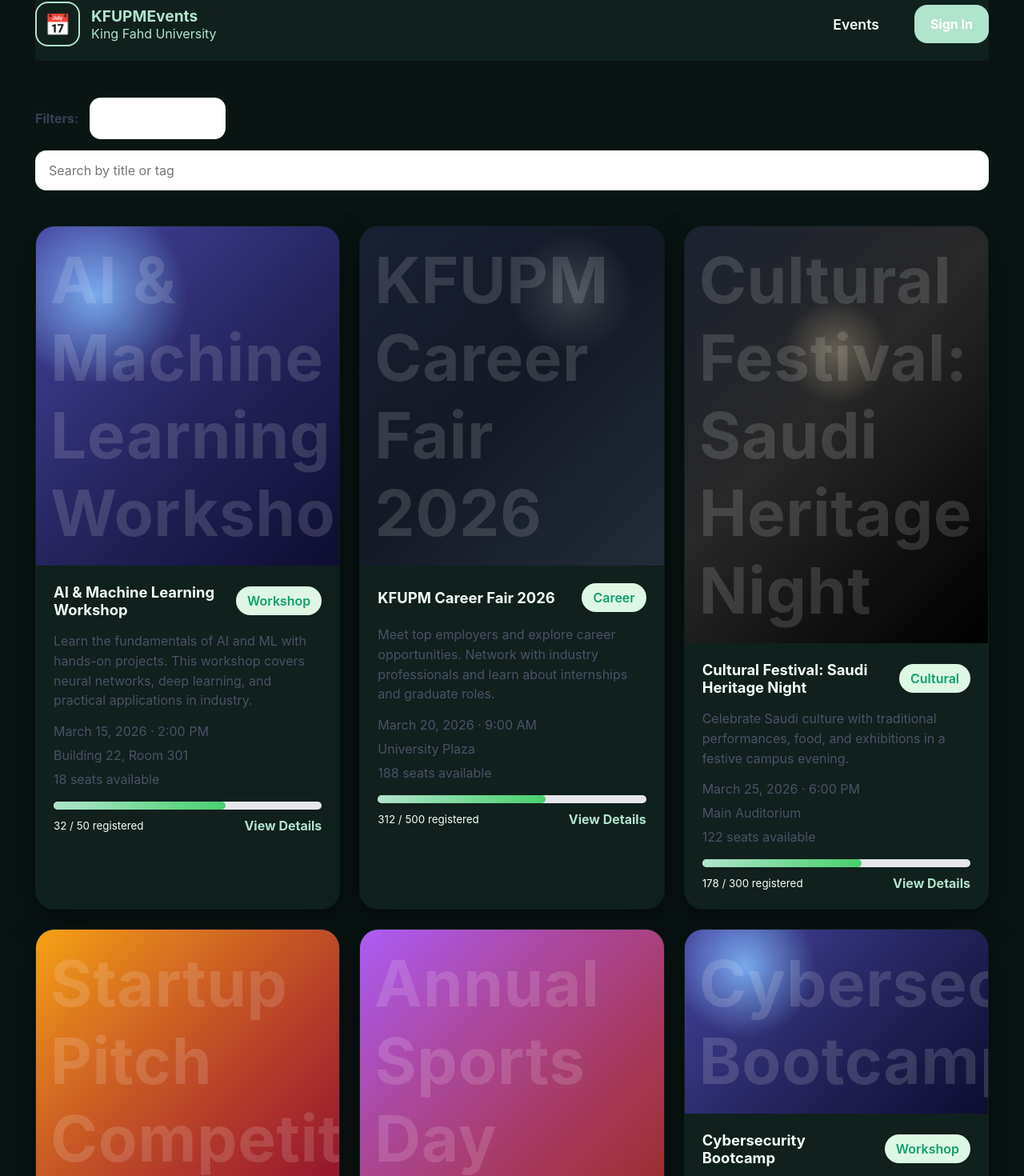
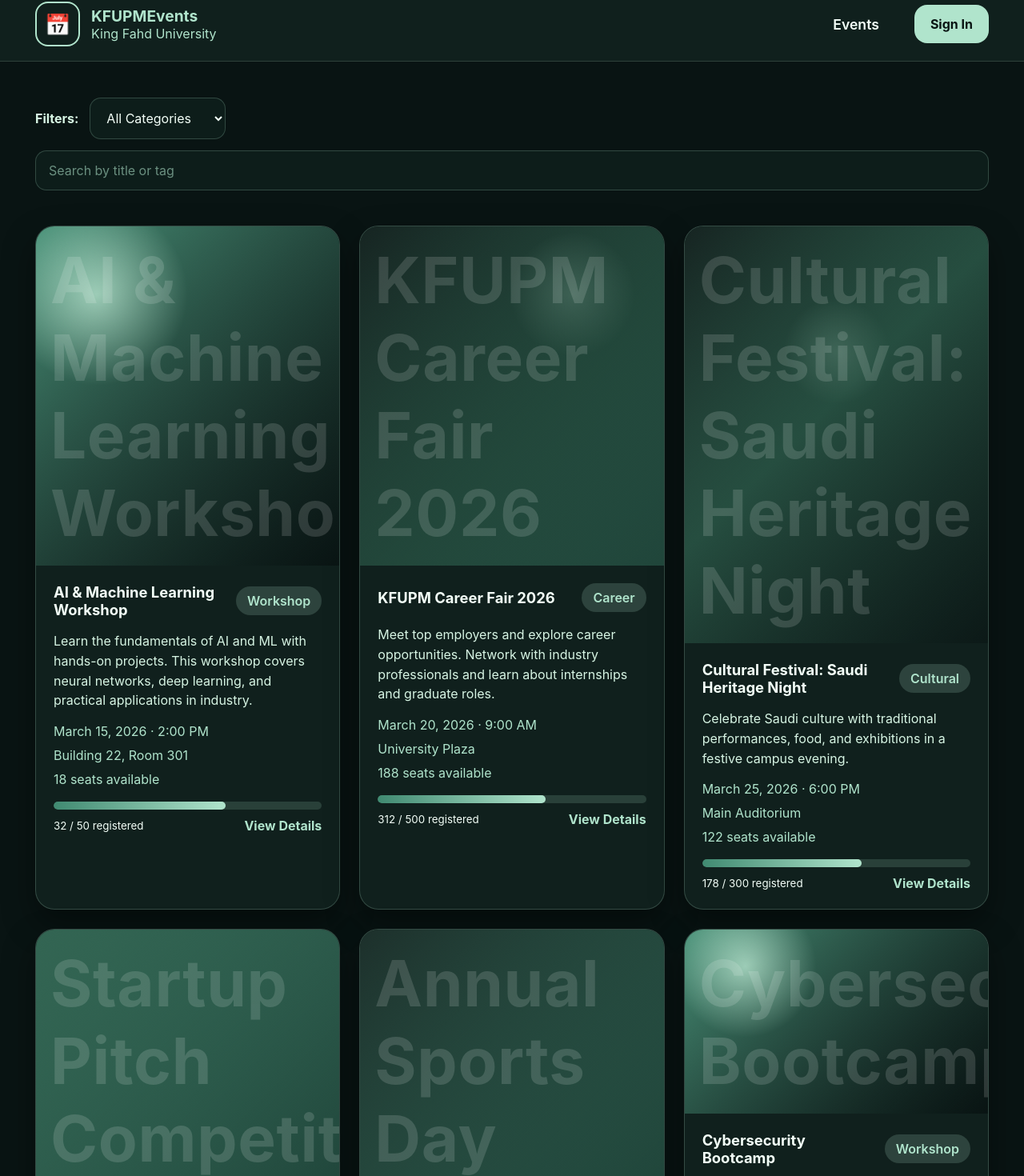
Before and after one commit to B9-2/SWE-363-KFUPMEvent-Project, a React (Vite) app: page / in a window 1280 px wide. Shown: the part 16-1486 px from the top of the page at 80% size. Built offline with nearby package versions, Linux system fonts and the light colour scheme.

Commit message:
theme color of the website

```diff
--- a/src/styles/app.css
+++ b/src/styles/app.css
@@ -32,6 +32,7 @@
 a { color: inherit; text-decoration: none; }
 button, input, select, textarea { font: inherit; }
 button { cursor: pointer; }
+input::placeholder, textarea::placeholder { color: rgba(176, 228, 204, 0.58); }
 
 .shell {
   width: min(1280px, calc(100% - 88px));
@@ -42,7 +43,8 @@
   position: sticky;
   top: 0;
   z-index: 10;
-  box-shadow: 0 1px 0 rgba(16, 24, 40, 0.08);
+  background: var(--surface);
+  box-shadow: 0 1px 0 var(--line);
 }
 
 .navbar {
@@ -93,7 +95,7 @@
   margin-left: auto;
 }
 .nav-links a {
-  color: #344054;
+  color: var(--muted);
   font-size: 1.1rem;
 }
 .nav-links a.active { color: var(--text); font-weight: 600; }
@@ -116,8 +118,8 @@
 
 .page-section { padding: 30px 0 48px; }
 .hero-banner {
-  background: linear-gradient(135deg, #079a34, #04872c);
-  color: white;
+  background: linear-gradient(135deg, #285a48 0%, #408a71 48%, #091413 100%);
+  color: var(--text);
   padding: 64px 0 80px;
 }
 .hero-banner h1 { font-size: clamp(2.4rem, 6vw, 4.2rem); margin: 0 0 12px; }
@@ -127,7 +129,7 @@
   display: flex;
   align-items: center;
   gap: 12px;
-  background: white;
+  background: var(--field);
   border: 1px solid var(--line);
   border-radius: 18px;
   padding: 0 18px;
@@ -146,7 +148,7 @@
   border: 1px solid var(--line);
   border-radius: 14px;
   padding: 14px 16px;
-  background: #fff;
+  background: var(--field);
   color: var(--text);
 }
 .search-bar input { border: 0; padding-left: 0; }
@@ -160,13 +162,14 @@
   margin-bottom: 28px;
   padding: 16px 0;
 }
-.filter-label { font-weight: 700; color: #344054; }
+.filter-label { font-weight: 700; color: var(--text-soft); }
 .filter-row select {
   border: 1px solid var(--line);
   border-radius: 14px;
   padding: 14px 16px;
   min-width: 170px;
-  background: white;
+  background: var(--field);
+  color: var(--text);
 }
 
 .section-heading { margin-bottom: 20px; }
@@ -188,17 +191,17 @@
 
 .event-card, .ticket-card, .card, .table-card, .empty-card, .stat-card {
   background: var(--surface);
-  border: 1px solid rgba(16, 24, 40, 0.05);
+  border: 1px solid var(--line);
   border-radius: 24px;
   box-shadow: var(--shadow);
 }
 .event-card { overflow: hidden; }
 .event-card-link { display: block; transition: transform 0.22s ease, box-shadow 0.22s ease, border-color 0.22s ease; }
-.event-card-link:hover { transform: translateY(-6px); box-shadow: 0 24px 42px rgba(16, 24, 40, 0.13); border-color: rgba(12, 164, 60, 0.22); }
+.event-card-link:hover { transform: translateY(-6px); box-shadow: 0 24px 42px rgba(0, 0, 0, 0.46); border-color: rgba(176, 228, 204, 0.42); }
 .event-card-link:hover .theme-image { transform: scale(1.03); }
 .event-card-body { padding: 22px; }
 .event-card h3 { margin: 0; font-size: 1.15rem; }
-.event-card p { color: #475467; line-height: 1.55; min-height: 72px; }
+.event-card p { color: var(--text-soft); line-height: 1.55; min-height: 72px; }
 .event-card-head, .ticket-row, .event-footer, .action-row { display: flex; align-items: center; justify-content: space-between; gap: 12px; }
 .card-link-text { color: var(--primary); font-weight: 700; }
 .event-meta-list {
@@ -207,12 +210,12 @@
   margin: 0 0 18px;
   display: grid;
   gap: 10px;
-  color: #475467;
+  color: var(--muted);
 }
 .progress-line {
   height: 10px;
   border-radius: 999px;
-  background: #e5e7eb;
+  background: rgba(176, 228, 204, 0.16);
   overflow: hidden;
   margin: 16px 0 10px;
 }
@@ -220,7 +223,7 @@
   display: block;
   height: 100%;
   border-radius: inherit;
-  background: linear-gradient(90deg, var(--primary), #46d06e);
+  background: linear-gradient(90deg, #408a71, #b0e4cc);
 }
 
 .theme-image {
@@ -243,13 +246,13 @@
 .theme-image-uploaded span {
   opacity: 0;
 }
-.theme-overlay { position: absolute; inset: 0; background: linear-gradient(135deg, rgba(255,255,255,0.04), rgba(0,0,0,0.35)); }
-.theme-ai { background: radial-gradient(circle at 20% 20%, #7cb4ff 0, transparent 25%), linear-gradient(135deg, #403e9e, #15154a); }
-.theme-career { background: radial-gradient(circle at 70% 20%, rgba(255,255,255,0.2) 0, transparent 18%), linear-gradient(135deg, #0f172a, #111827 50%, #334155); }
-.theme-cultural { background: radial-gradient(circle at 50% 30%, rgba(255,231,180,0.35) 0, transparent 16%), linear-gradient(135deg, #111827, #2a2a2a 45%, #000); }
-.theme-startup { background: linear-gradient(135deg, #f59e0b, #e11d48); }
-.theme-sports { background: linear-gradient(135deg, #a855f7, #ef4444); }
-.theme-environment { background: linear-gradient(135deg, #0ea5e9, #22c55e); }
+.theme-overlay { position: absolute; inset: 0; background: linear-gradient(135deg, rgba(176,228,204,0.08), rgba(9,20,19,0.58)); }
+.theme-ai { background: radial-gradient(circle at 20% 20%, #b0e4cc 0, transparent 25%), linear-gradient(135deg, #408a71, #091413); }
+.theme-career { background: radial-gradient(circle at 70% 20%, rgba(176,228,204,0.28) 0, transparent 18%), linear-gradient(135deg, #091413, #285a48 58%, #408a71); }
+.theme-cultural { background: radial-gradient(circle at 50% 30%, rgba(176,228,204,0.25) 0, transparent 16%), linear-gradient(135deg, #091413, #285a48 45%, #10201d); }
+.theme-startup { background: linear-gradient(135deg, #285a48, #408a71); }
+.theme-sports { background: linear-gradient(135deg, #10201d, #408a71); }
+.theme-environment { background: linear-gradient(135deg, #091413, #285a48, #b0e4cc); }
 
 .btn {
   border: 0;
@@ -259,12 +262,12 @@
   transition: 0.2s ease;
 }
 .btn:hover, .icon-btn:hover { transform: translateY(-1px); }
-.btn-primary { background: var(--primary); color: white; }
-.btn-primary:hover { background: var(--primary-dark); }
+.btn-primary { background: var(--primary); color: var(--bg); }
+.btn-primary:hover { background: var(--primary-dark); color: var(--text); }
 .btn-outline, .btn-ghost {
   border: 1px solid var(--line);
-  background: white;
-  color: #111827;
+  background: var(--surface-raised);
+  color: var(--text);
 }
 .btn-ghost { padding: 10px 14px; }
 .btn.small { padding: 10px 14px; border-radius: 12px; }
@@ -274,11 +277,12 @@
   width: 44px;
   height: 44px;
   border-radius: 14px;
-  background: white;
+  background: var(--surface-raised);
+  color: var(--text);
   display: grid;
   place-items: center;
 }
-.muted-btn { color: #344054; }
+.muted-btn { color: var(--muted); }
 .success-btn { color: var(--primary); }
 .danger-btn, .danger-text { color: var(--danger); }
 .link-btn {
@@ -294,13 +298,13 @@
   font-weight: 600;
   white-space: nowrap;
 }
-.pill-soft, .pill-success { background: #def7e5; color: #0e9f6e; }
-.pill-neutral { background: #f2f4f7; color: #475467; }
-.pill-warning { background: #fff4e5; color: #b54708; }
-.pill-danger { background: #fee4e2; color: #b42318; }
-.pill-info { background: #dbeafe; color: #1d4ed8; }
-.pill-purple { background: #ede9fe; color: #7c3aed; }
-.pill-muted { background: #f2f4f7; color: #344054; }
+.pill-soft, .pill-success { background: rgba(176, 228, 204, 0.18); color: var(--primary); }
+.pill-neutral { background: rgba(176, 228, 204, 0.12); color: var(--muted); }
+.pill-warning { background: rgba(247, 144, 9, 0.18); color: #ffd087; }
+.pill-danger { background: rgba(229, 72, 77, 0.18); color: #ffaaa7; }
+.pill-info { background: rgba(114, 199, 255, 0.16); color: var(--info); }
+.pill-purple { background: rgba(197, 180, 255, 0.18); color: var(--purple); }
+.pill-muted { background: rgba(176, 228, 204, 0.12); color: var(--muted); }
 .status-tag { margin-left: 10px; text-transform: capitalize; font-size: 0.85rem; }
 
 .auth-shell {
@@ -348,7 +352,7 @@
   padding: 14px 16px;
   font-weight: 600;
 }
-.alert-danger { background: #fef3f2; color: #b42318; }
+.alert-danger { background: rgba(229, 72, 77, 0.16); color: #ffaaa7; border: 1px solid rgba(229, 72, 77, 0.3); }
 
 .detail-layout {
   display: grid;
@@ -362,13 +366,13 @@
 .detail-title-row, .detail-facts, .tag-row, .sidebar-block, .qty-row { display: flex; gap: 12px; }
 .detail-title-row { justify-content: space-between; align-items: flex-start; }
 .detail-title-row h1 { margin: 0 0 10px; }
-.detail-facts { flex-wrap: wrap; color: #475467; margin-bottom: 24px; }
-.detail-facts span { background: #f8fafc; padding: 10px 14px; border-radius: 999px; }
+.detail-facts { flex-wrap: wrap; color: var(--muted); margin-bottom: 24px; }
+.detail-facts span { background: var(--surface-raised); padding: 10px 14px; border-radius: 999px; }
 .detail-section { margin-top: 28px; }
 .policy-box {
   margin-top: 28px;
-  border: 1px solid #f4d16d;
-  background: #fffbea;
+  border: 1px solid rgba(176, 228, 204, 0.34);
+  background: rgba(40, 90, 72, 0.34);
   border-radius: 18px;
   padding: 20px;
   display: grid;
@@ -378,7 +382,7 @@
 .sidebar-block { display: grid; gap: 14px; margin-bottom: 24px; }
 .success-panel {
   background: var(--soft-green);
-  border: 1px solid #abefc6;
+  border: 1px solid rgba(176, 228, 204, 0.36);
   padding: 22px;
   border-radius: 20px;
   margin-bottom: 22px;
@@ -389,9 +393,10 @@
   height: 42px;
   border-radius: 12px;
   border: 1px solid var(--line);
-  background: white;
+  background: var(--surface-raised);
+  color: var(--text);
 }
-.checkbox-row { display: flex; align-items: start; gap: 10px; color: #475467; }
+.checkbox-row { display: flex; align-items: start; gap: 10px; color: var(--muted); }
 .align-center { justify-items: center; }
 
 .qr-box { display: grid; place-items: center; }
@@ -400,7 +405,7 @@
 .tabs {
   display: grid;
   grid-template-columns: repeat(3, 1fr);
-  background: white;
+  background: var(--surface);
   border: 1px solid var(--line);
   border-radius: 18px;
   overflow: hidden;
@@ -411,7 +416,7 @@
   background: transparent;
   padding: 18px 16px;
   font-weight: 700;
-  color: #475467;
+  color: var(--muted);
 }
 .tabs button.active {
   color: var(--primary);
@@ -423,7 +428,7 @@
   gap: 24px;
 }
 .ticket-card { overflow: hidden; }
-.ticket-preview { min-height: 170px; background: linear-gradient(135deg, #403e9e, #171636); }
+.ticket-preview { min-height: 170px; background: linear-gradient(135deg, #285a48, #091413); }
 .ticket-body { padding: 24px; }
 .ticket-actions { display: grid; gap: 12px; margin-top: 18px; }
 .confirmation-card { padding: 28px; }
@@ -448,7 +453,7 @@
 }
 .four-col { grid-template-columns: repeat(4, minmax(0, 1fr)); }
 .stat-card { padding: 24px; position: relative; }
-.stat-card h3 { margin: 10px 0 18px; color: #475467; }
+.stat-card h3 { margin: 10px 0 18px; color: var(--muted); }
 .stat-card strong { font-size: 3rem; font-weight: 700; }
 .dot {
   width: 18px;
@@ -460,7 +465,7 @@
 .dot-warning { background: var(--warning); }
 .dot-info { background: var(--info); }
 .dot-purple { background: var(--purple); }
-.dot-neutral { background: #98a2b3; }
+.dot-neutral { background: #408a71; }
 
 .table-card { padding: 22px; }
 .table-header { margin-bottom: 18px; }
@@ -473,7 +478,7 @@
   border-bottom: 1px solid var(--line);
   vertical-align: middle;
 }
-.table-card th { color: #667085; font-weight: 700; }
+.table-card th { color: var(--muted); font-weight: 700; }
 .compact-row { justify-content: flex-start; }
 
 .form-card { padding: 28px; }
@@ -485,14 +490,15 @@
 }
 .stepper button {
   border: 1px solid var(--line);
-  background: white;
+  background: var(--surface-raised);
+  color: var(--text);
   padding: 14px 12px;
   border-radius: 16px;
   font-weight: 700;
 }
-.stepper button.active { border-color: var(--primary); color: var(--primary); background: #f0fdf4; }
+.stepper button.active { border-color: var(--primary); color: var(--primary); background: rgba(176, 228, 204, 0.12); }
 .review-box {
-  border: 1px dashed #98a2b3;
+  border: 1px dashed rgba(176, 228, 204, 0.46);
   border-radius: 20px;
   padding: 22px;
   margin-bottom: 18px;
@@ -505,13 +511,13 @@
   bottom: 24px;
   padding: 16px 18px;
   border-radius: 18px;
-  color: white;
+  color: var(--bg);
   font-weight: 700;
   box-shadow: var(--shadow);
 }
 .toast-success { background: var(--primary); }
-.toast-warning { background: var(--warning); }
-.toast-danger { background: var(--danger); }
+.toast-warning { background: var(--warning); color: var(--bg); }
+.toast-danger { background: var(--danger); color: var(--text); }
 .toast-info { background: var(--info); }
 
 .empty-card {
@@ -528,17 +534,17 @@
 .text-link:hover { text-decoration: underline; }
 
 .ticket-modal-shell { padding: 32px 16px 48px; }
-.ticket-modal-card { max-width: 1080px; margin: 0 auto; background: #fff; border-radius: 30px; padding: 40px 56px; box-shadow: var(--shadow); }
+.ticket-modal-card { max-width: 1080px; margin: 0 auto; background: var(--surface); border: 1px solid var(--line); border-radius: 30px; padding: 40px 56px; box-shadow: var(--shadow); }
 .ticket-modal-header { display: flex; align-items: center; justify-content: space-between; gap: 16px; margin-bottom: 28px; }
 .ticket-modal-header h1 { margin: 0; font-size: clamp(2.2rem, 4vw, 3.8rem); }
-.modal-close { border: 0; background: transparent; font-size: 3rem; line-height: 1; color: #111827; }
+.modal-close { border: 0; background: transparent; font-size: 3rem; line-height: 1; color: var(--text); }
 .ticket-modal-center { text-align: center; margin-bottom: 30px; }
 .ticket-modal-center h2 { font-size: clamp(2rem, 3vw, 3.2rem); margin: 0 0 10px; }
-.ticket-modal-center p { margin: 0 0 8px; color: #475467; font-size: 1.35rem; }
-.ticket-qr-panel { background: #f8fafc; border-radius: 28px; padding: 36px; margin: 0 auto 34px; display: grid; place-items: center; }
+.ticket-modal-center p { margin: 0 0 8px; color: var(--muted); font-size: 1.35rem; }
+.ticket-qr-panel { background: var(--surface-raised); border: 1px solid var(--line); border-radius: 28px; padding: 36px; margin: 0 auto 34px; display: grid; place-items: center; }
 .ticket-qr-large svg { max-width: 480px; }
-.ticket-code-box { background: #eef4ff; border: 1px solid #b2ccff; color: #23479a; border-radius: 24px; padding: 28px; text-align: center; font-size: clamp(1.4rem, 2vw, 2.3rem); font-weight: 600; margin-bottom: 24px; }
-.ticket-instruction { text-align: center; color: #475467; font-size: 1.25rem; margin: 0 0 28px; }
+.ticket-code-box { background: rgba(176, 228, 204, 0.12); border: 1px solid rgba(176, 228, 204, 0.34); color: var(--primary); border-radius: 24px; padding: 28px; text-align: center; font-size: clamp(1.4rem, 2vw, 2.3rem); font-weight: 600; margin-bottom: 24px; }
+.ticket-instruction { text-align: center; color: var(--muted); font-size: 1.25rem; margin: 0 0 28px; }
 .ticket-modal-actions { display: grid; gap: 14px; max-width: 520px; margin: 0 auto; }
 
 @media (max-width: 1100px) {
@@ -553,7 +559,8 @@
   .menu-toggle {
     display: inline-flex;
     border: 1px solid var(--line);
-    background: white;
+    background: var(--surface-raised);
+    color: var(--text);
     border-radius: 12px;
     padding: 10px 14px;
   }
@@ -585,11 +592,11 @@
 }
 
 .info-panel {
-  background: #f8fafc;
+  background: var(--surface-raised);
   border: 1px solid var(--line);
   border-radius: 16px;
   padding: 16px;
-  color: #475467;
+  color: var(--muted);
   font-weight: 600;
 }
 .admin-tabs-4 { grid-template-columns: repeat(4, 1fr); }
@@ -598,7 +605,7 @@
   border: 1px solid var(--line);
   border-radius: 20px;
   overflow: hidden;
-  background: #fff;
+  background: var(--surface-raised);
 }
 .image-upload-preview img {
   display: block;
```
